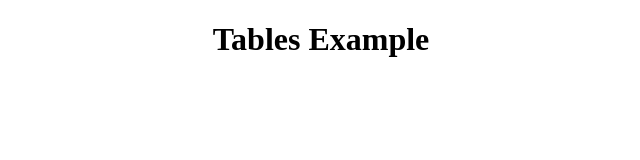
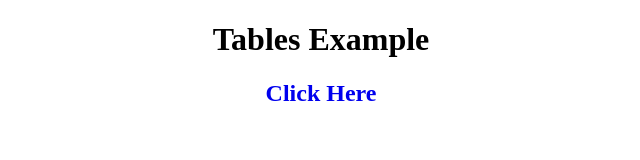
Before and after one commit to Ruchithadevi/HTML, a plain HTML site: page index.html in a window 1280 px wide. Shown: the whole page, without its empty margins (319-959 px from the left). Drawn offline with Linux system fonts and the light colour scheme.

Commit message:
Table v1

```diff
--- a/index.html
+++ b/index.html
@@ -3,18 +3,23 @@
 
 <head>
     <title>Page Title</title>
-    <a href="Table.html"></a>
+
 </head>
 <style>
     .h1{
         text-align: center;
     }
 
+  a{
+    text-decoration: none;
+    text-align: center;
+  }
 </style>
 
 <body>
     <div class="main">
         <h1 class="h1">Tables Example</h1>
+       <a href="Table.html"><h2>Click Here</h2></a>
 </div>
 </body>
 
```
Also changed, not shown: Table.html (+3 -0 lines).
